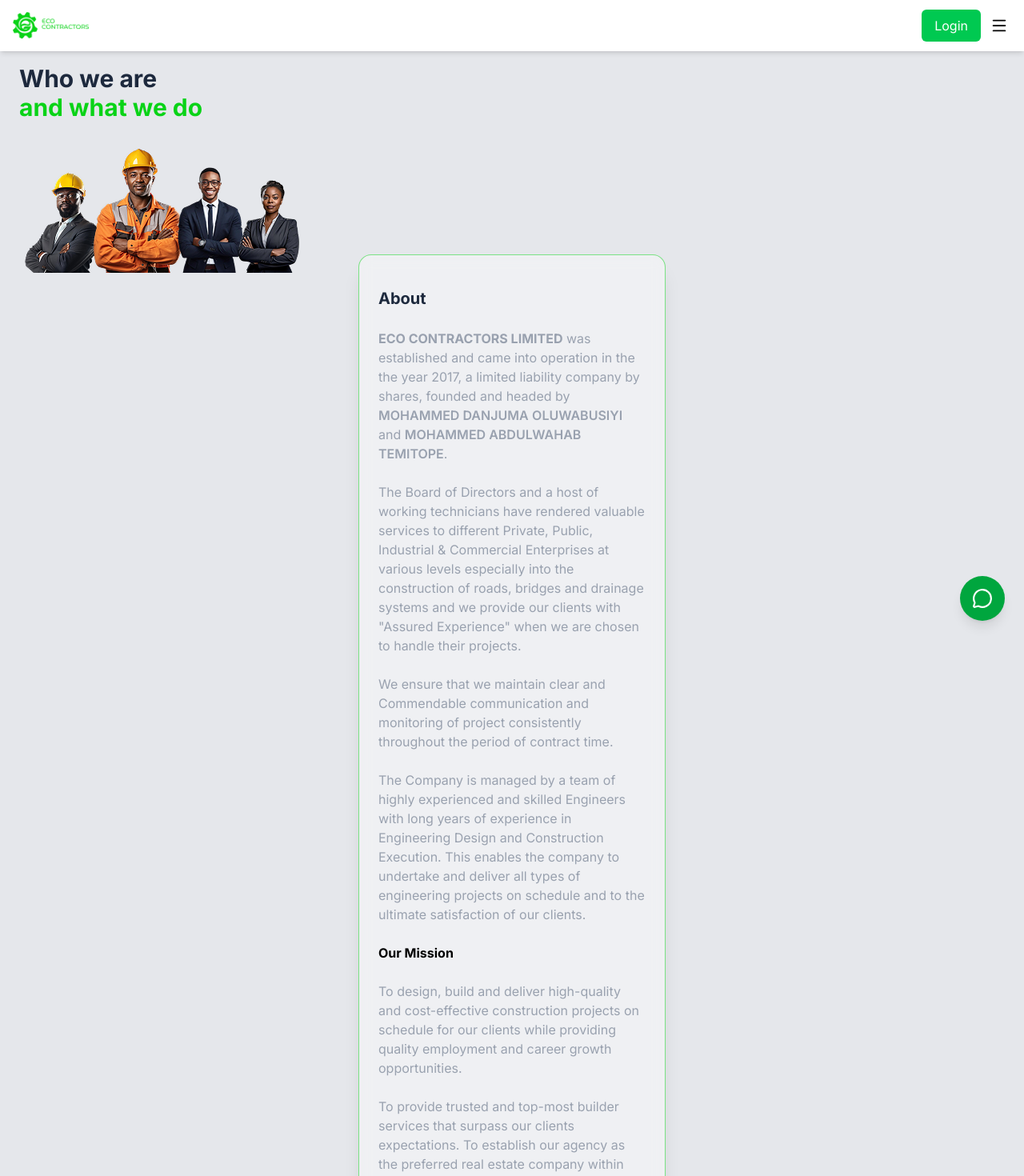
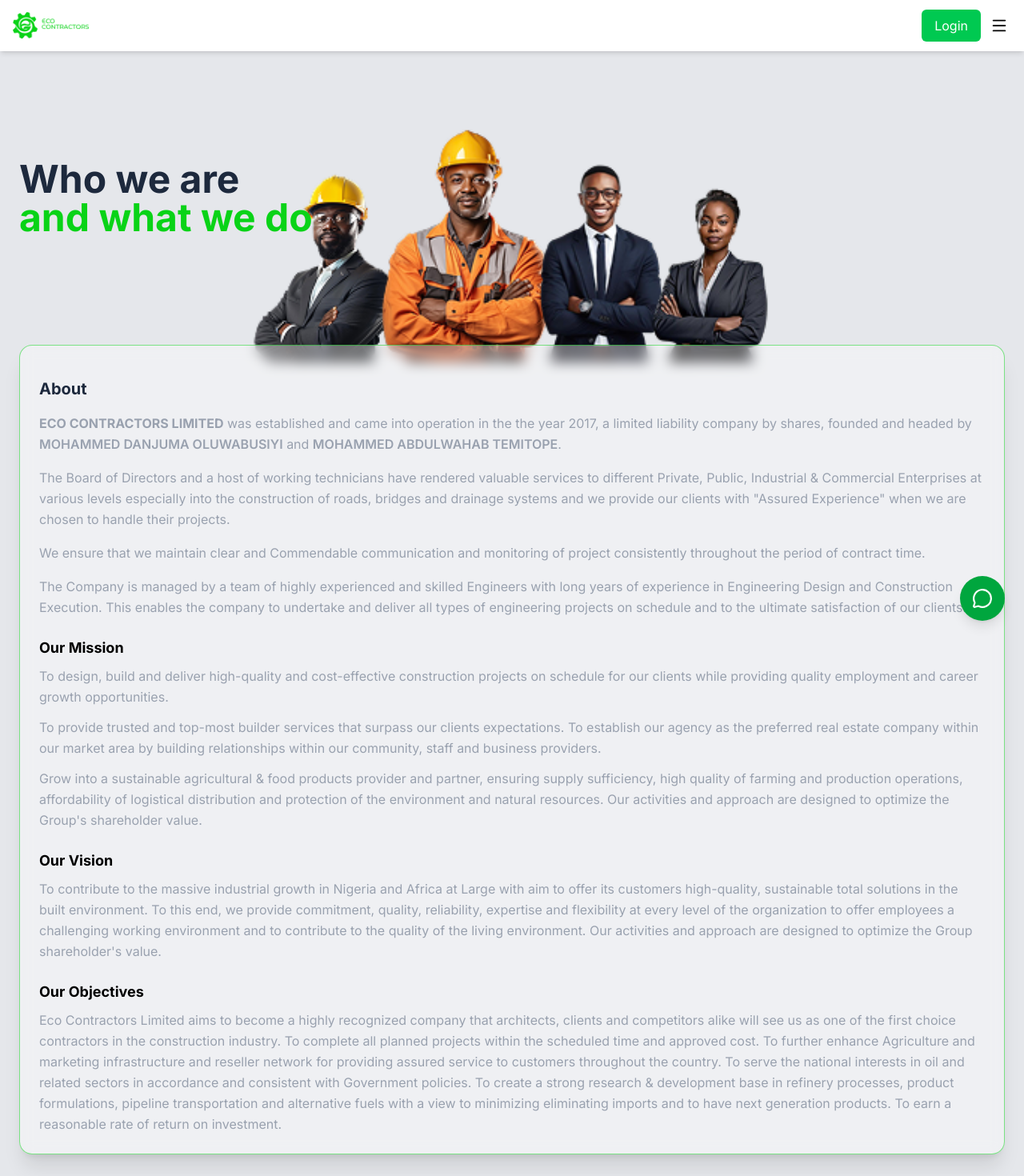
Before and after one commit to EcoContractors/eco-frontend, a SvelteKit app: page /about in a window 1280 px wide. Shown: the top 1470 px of the page at 80% size. Built offline with nearby package versions, Linux system fonts and the light colour scheme.

Commit message:
feat:about page responsiveness

```diff
--- a/src/components/about/about.svelte
+++ b/src/components/about/about.svelte
@@ -1,72 +1,78 @@
 <script lang="ts">
   import { staff1 } from "$lib/assets/images";
-
 </script>
 
-<section class="px-6 mt-20">
+<section class="px-4 sm:px-6 md:py-10 mt-20 relative">
 
-  <div>
-    <h1 class="text-3xl font-bold">
+  <div class="md:absolute md:top-30">
+    <h1 class="text-2xl sm:text-3xl md:text-5xl font-bold">
       Who we are <span class="block text-primary">and what we do</span>
     </h1>
   </div>
-  <div class="mt-6">
-    <img src={staff1} alt="" />
+
+
+  <div class="mt-6 md:flex md:items-center md:justify-center">
+    <img src={staff1} alt="Our Team" class="w-full md:w-2xl object-cover" />
   </div>
-  <div
-    class="relative rounded-2xl border border-primary/50 bg-white/40 backdrop-blur shadow-xl p-6 w-full max-w-sm mx-auto -mt-6 mb-6"
-  >
-    <h1 class="text-xl font-bold mt-4">About</h1>
-    <br>
 
-    <p class="text-gray-400">
+  <div class="relative rounded-2xl border border-primary/50 bg-white/40 backdrop-blur shadow-xl p-4 sm:p-6 max-w-full -mt-6 mb-6">
+    <h2 class="text-lg sm:text-xl font-bold mt-4">About</h2>
+
+    <p class="text-gray-400 text-sm sm:text-base mt-4 leading-relaxed">
       <span class="font-bold">ECO CONTRACTORS LIMITED</span> was established and
       came into operation in the the year 2017, a limited liability company by
       shares, founded and headed by
-      <span class="font-semibold">MOHAMMED DANJUMA</span>
-      <span class="font-semibold">OLUWABUSIYI</span>
-      and <span class="font-semibold">MOHAMMED ABDULWAHAB TEMITOPE</span>.
-      <br>
-      <br>
-      <span class="block">
-        The Board of Directors and a host of working technicians have rendered
-        valuable services to different Private, Public, Industrial & Commercial
-        Enterprises at various levels especially into the construction of roads,
-        bridges and drainage systems and we provide our clients with "Assured
-        Experience" when we are chosen to handle their projects.
-      </span>
+      <span class="font-semibold">MOHAMMED DANJUMA OLUWABUSIYI</span> and
+      <span class="font-semibold">MOHAMMED ABDULWAHAB TEMITOPE</span>.
+    </p>
 
-      <br />
+    <p class="text-gray-400 text-sm sm:text-base mt-4 leading-relaxed">
+      The Board of Directors and a host of working technicians have rendered
+      valuable services to different Private, Public, Industrial &amp; Commercial
+      Enterprises at various levels especially into the construction of roads,
+      bridges and drainage systems and we provide our clients with "Assured
+      Experience" when we are chosen to handle their projects.
+    </p>
+
+    <p class="text-gray-400 text-sm sm:text-base mt-4 leading-relaxed">
       We ensure that we maintain clear and Commendable communication and monitoring
-      of project consistently throughout the period of contract time. <br />
-      <br />
+      of project consistently throughout the period of contract time.
+    </p>
+
+    <p class="text-gray-400 text-sm sm:text-base mt-4 leading-relaxed">
       The Company is managed by a team of highly experienced and skilled Engineers
       with long years of experience in Engineering Design and Construction Execution.
       This enables the company to undertake and deliver all types of engineering
       projects on schedule and to the ultimate satisfaction of our clients.
+    </p>
 
-      <br />
-      <br />
-      <span class="font-bold block text-black">Our Mission</span>
-      <br />
-      To design, build and deliver high-quality and cost-effective construction projects
-      on schedule for our clients while providing quality employment and career growth
-      opportunities. <br />
-      <br />
+    <!-- Our Mission -->
+    <h2 class="text-base sm:text-lg font-bold text-black mt-6">Our Mission</h2>
+
+    <p class="text-gray-400 text-sm sm:text-base mt-2 leading-relaxed">
+      To design, build and deliver high-quality and cost-effective construction projects on
+      schedule for our clients while providing quality employment and career growth
+      opportunities.
+    </p>
+
+    <p class="text-gray-400 text-sm sm:text-base mt-3 leading-relaxed">
       To provide trusted and top-most builder services that surpass our clients expectations.
       To establish our agency as the preferred real estate company within our market
       area by building relationships within our community, staff and business providers.
-      <br />
-      <br />
-      Grow into a sustainable agricultural & food products provider and partner,
-      ensuring supply sufficiency,. high quality of farming and production operations,
+    </p>
+
+    <p class="text-gray-400 text-sm sm:text-base mt-3 leading-relaxed">
+      Grow into a sustainable agricultural &amp; food products provider and partner,
+      ensuring supply sufficiency, high quality of farming and production operations,
       affordability of logistical distribution and protection of the environment
       and natural resources. Our activities and approach are designed to optimize
       the Group's shareholder value.
-      <br />
-      <br />
-      <span class="block font-bold text-black"> Our Vision</span> <br />
+    </p>
 
+    <!-- Our Vision -->
+    <h2 class="text-base sm:text-lg font-bold text-black mt-6">Our Vision</h2>
+
+    <p class="text-gray-400 text-sm sm:text-base mt-2 leading-relaxed">
       To contribute to the massive industrial growth in Nigeria and Africa at
       Large with aim to offer its customers high-quality, sustainable total
       solutions in the built environment. To this end, we provide commitment,
@@ -74,23 +80,24 @@
       organization to offer employees a challenging working environment and to
       contribute to the quality of the living environment. Our activities and
       approach are designed to optimize the Group shareholder's value.
+    </p>
+    <!-- Our Objectives -->
+    <h2 class="text-base sm:text-lg font-bold text-black mt-6">Our Objectives</h2>
 
-      <br />
-      <br />
-      <span class="block font-bold text-black">Our Objectives</span>
-<br>
-        Eco Contractors Limited aims to become a highly recognized company that
+    <p class="text-gray-400 text-sm sm:text-base mt-2 leading-relaxed">
+      Eco Contractors Limited aims to become a highly recognized company that
       architects, clients and competitors alike will see us as one of the first
       choice contractors in the construction industry. To complete all planned
-      projects within the scheduled time and approved cost. I To further enhance
+      projects within the scheduled time and approved cost. To further enhance
       Agriculture and marketing infrastructure and reseller network for
-      providing assured service to customers throughout the country.   I To
+      providing assured service to customers throughout the country. To
       serve the national interests in oil and related sectors in accordance and
-      consistent with Government policies.   I To create a strong research &
+      consistent with Government policies. To create a strong research &amp;
       development base in refinery processes, product formulations, pipeline
       transportation and alternative fuels with a view to minimizing eliminating
       imports and to have next generation products. To earn a reasonable rate of
       return on investment.
     </p>
   </div>
+
 </section>
```
